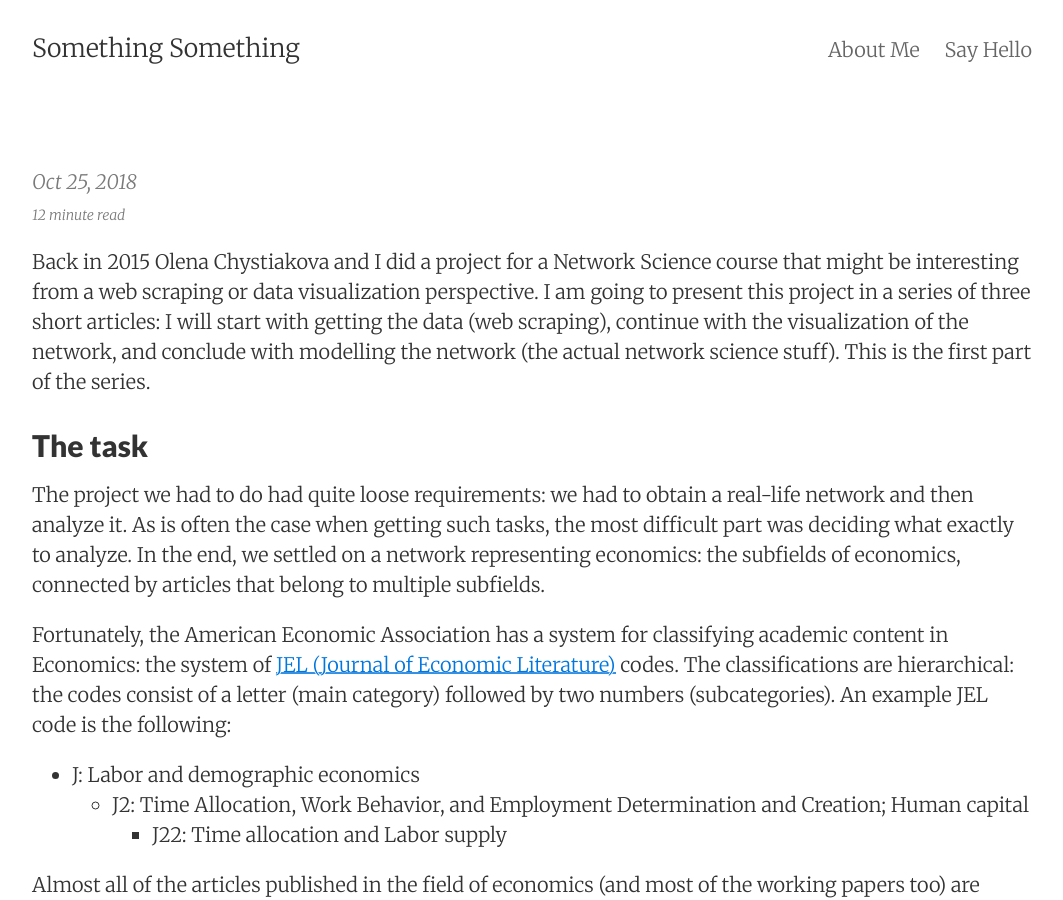
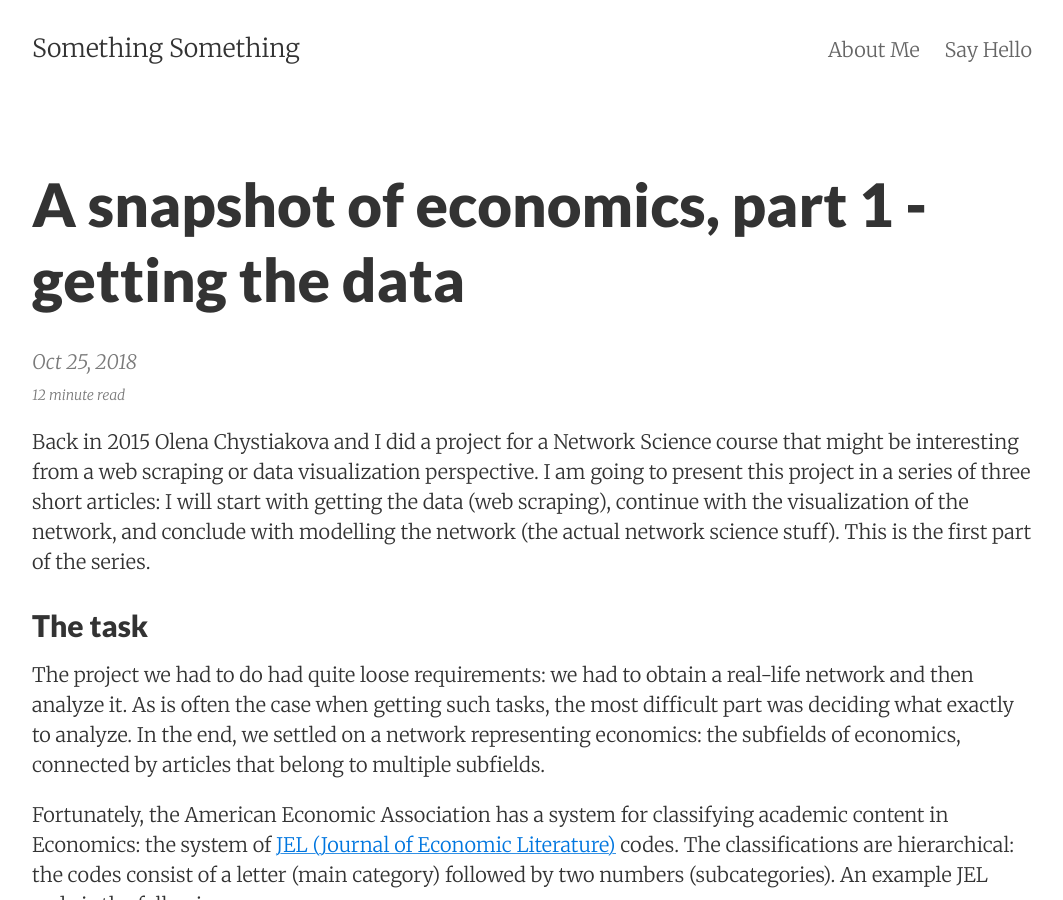
Before and after one commit to stanmart/blog, a Jekyll site: the page built from _posts/2018-10-15-econ-network-1.md, in a window 1280 px wide and 900 px high. Shown: the whole window, without its empty margins (108-1171 px from the left). Built offline with Jekyll 4.4.1, drawn with Linux system fonts in a browser that asks for light colours; nearby versions of some CDN libraries; our own code applies the rules of GitHub Pages for plain Markdown files; comment, search, counter and statistics services are not loaded; some of the changed lines change nothing that is shown.

Commit message:
Fixed tags and title and date

```diff
--- a/_posts/2018-10-15-econ-network-1.md
+++ b/_posts/2018-10-15-econ-network-1.md
@@ -1,9 +1,9 @@
 ---
 layout:     post
-title:      A snapshot of economics - Part 1: getting the data
-date:       2018-10-17
+title:      A snapshot of economics, part 1 - getting the data
+date:       2018-10-25
 summary:    Downloading the JEL codes of each article published in the field of economics in 2014 to make a network of the subfields of economis.
-categories: geodata datashader python plotting budapest
+categories: network web scraping python EconLit EBSCOhost
 ---
 
 Back in 2015 Olena Chystiakova and I did a project for a Network Science course that might be interesting from a web scraping or data visualization perspective. I am going to present this project in a series of three short articles: I will start with getting the data (web scraping), continue with the visualization of the network, and conclude with modelling the network (the actual network science stuff). This is the first part of the series.
```
